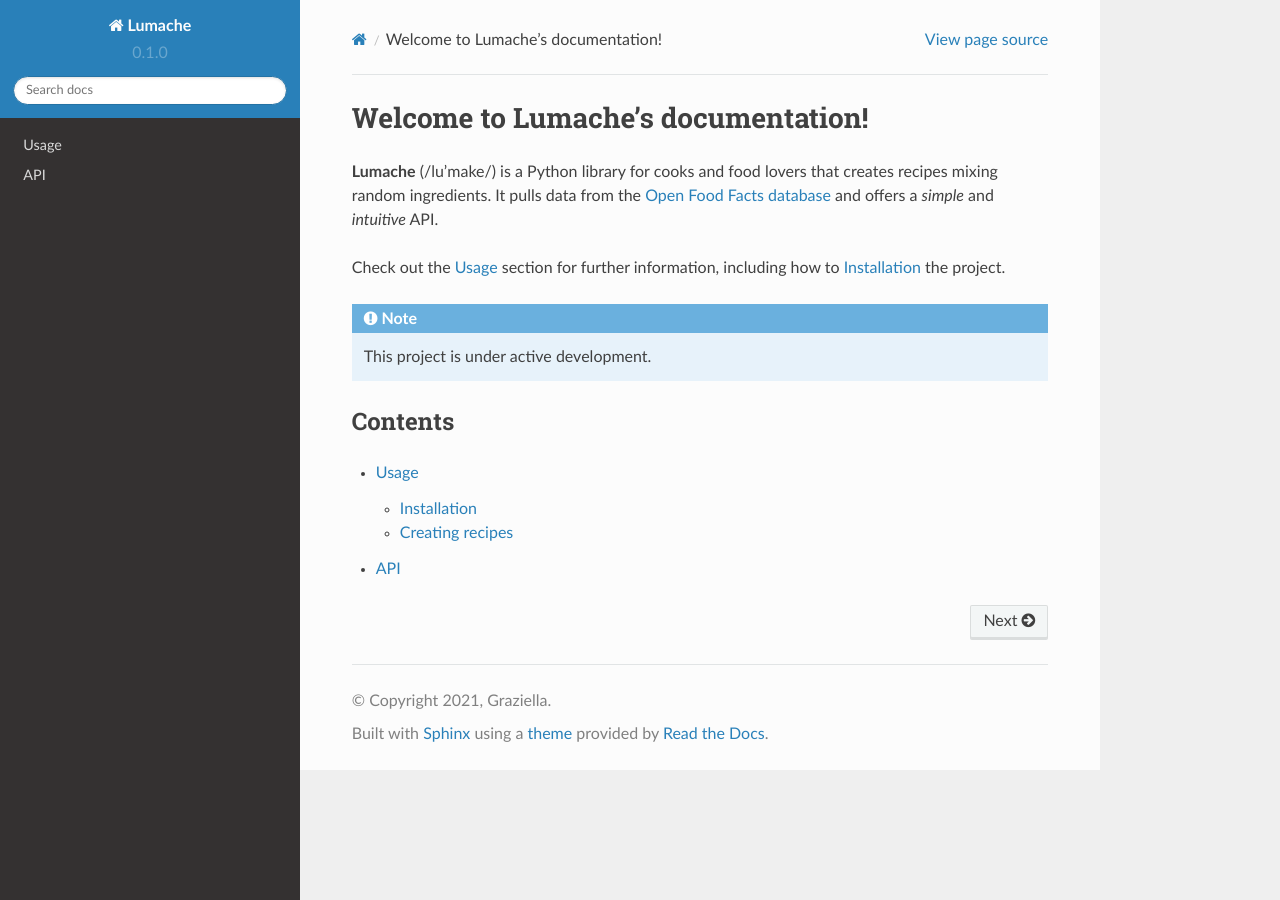
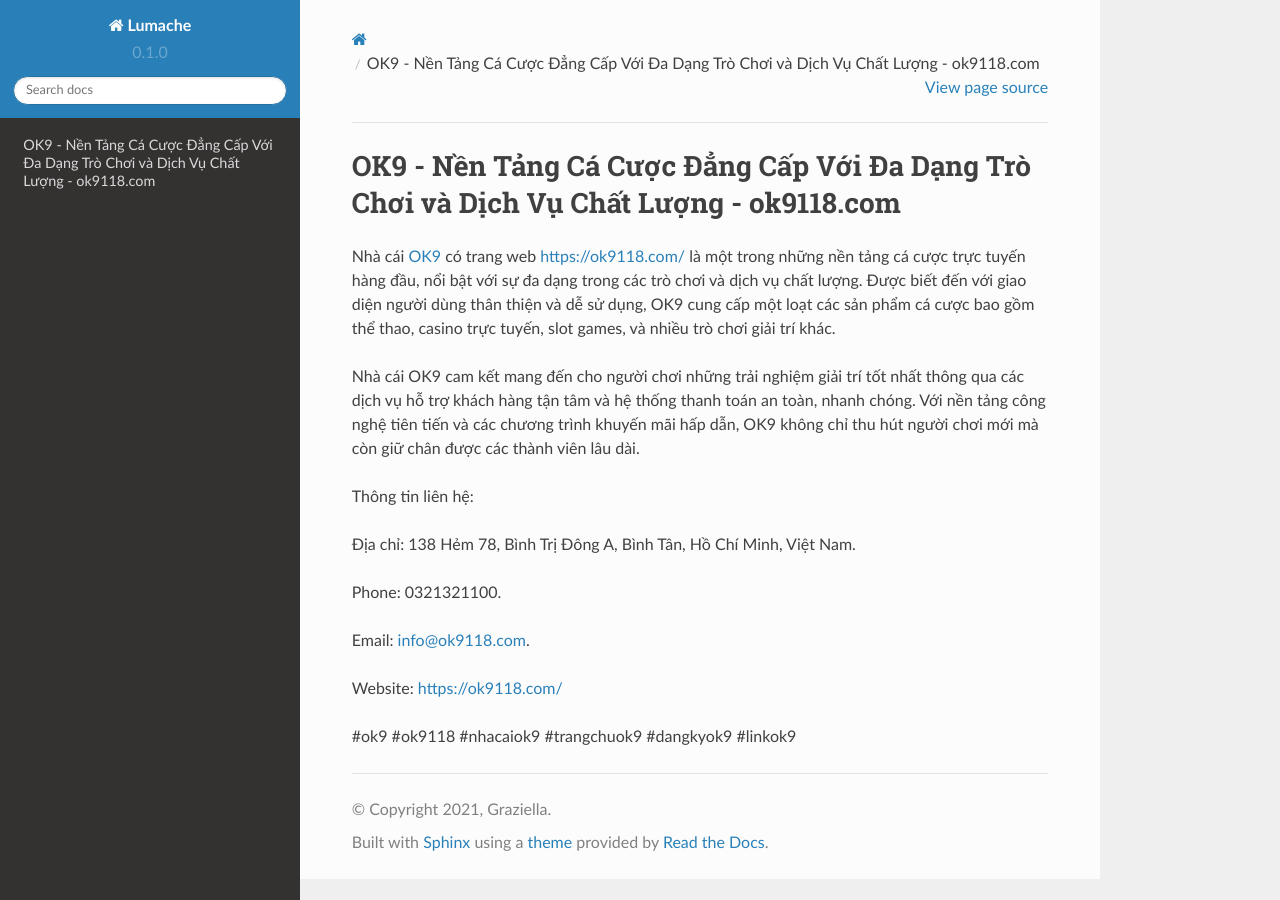
Before and after one commit to hosiertry99087/ok9118com, a Sphinx documentation site: the page built from docs/source/index.rst, in a window 1280 px wide. Built offline with Sphinx 7.4.7 and the Read the Docs theme 2.0.0, drawn with Linux system fonts in a browser that asks for light colours.

Commit message:
Update index.rst

```diff
--- a/docs/source/index.rst
+++ b/docs/source/index.rst
@@ -1,22 +1,18 @@
-Welcome to Lumache's documentation!
+OK9 - Nền Tảng Cá Cược Đẳng Cấp Với Đa Dạng Trò Chơi và Dịch Vụ Chất Lượng - ok9118.com
 ===================================
 
-**Lumache** (/lu'make/) is a Python library for cooks and food lovers
-that creates recipes mixing random ingredients.
-It pulls data from the `Open Food Facts database <https://world.openfoodfacts.org/>`_
-and offers a *simple* and *intuitive* API.
+Nhà cái `OK9 <https://ok9118.com/>`_ có trang web https://ok9118.com/ là một trong những nền tảng cá cược trực tuyến hàng đầu, nổi bật với sự đa dạng trong các trò chơi và dịch vụ chất lượng. Được biết đến với giao diện người dùng thân thiện và dễ sử dụng, OK9 cung cấp một loạt các sản phẩm cá cược bao gồm thể thao, casino trực tuyến, slot games, và nhiều trò chơi giải trí khác.
 
-Check out the :doc:`usage` section for further information, including
-how to :ref:`installation` the project.
+Nhà cái OK9 cam kết mang đến cho người chơi những trải nghiệm giải trí tốt nhất thông qua các dịch vụ hỗ trợ khách hàng tận tâm và hệ thống thanh toán an toàn, nhanh chóng. Với nền tảng công nghệ tiên tiến và các chương trình khuyến mãi hấp dẫn, OK9 không chỉ thu hút người chơi mới mà còn giữ chân được các thành viên lâu dài.
 
-.. note::
+Thông tin liên hệ:
 
-   This project is under active development.
+Địa chỉ: 138 Hẻm 78, Bình Trị Đông A, Bình Tân, Hồ Chí Minh, Việt Nam.
 
-Contents
---------
+Phone: 0321321100.
 
-.. toctree::
+Email: info@ok9118.com.
 
-   usage
-   api
+Website: https://ok9118.com/
+
+#ok9 #ok9118  #nhacaiok9 #trangchuok9 #dangkyok9 #linkok9
```
